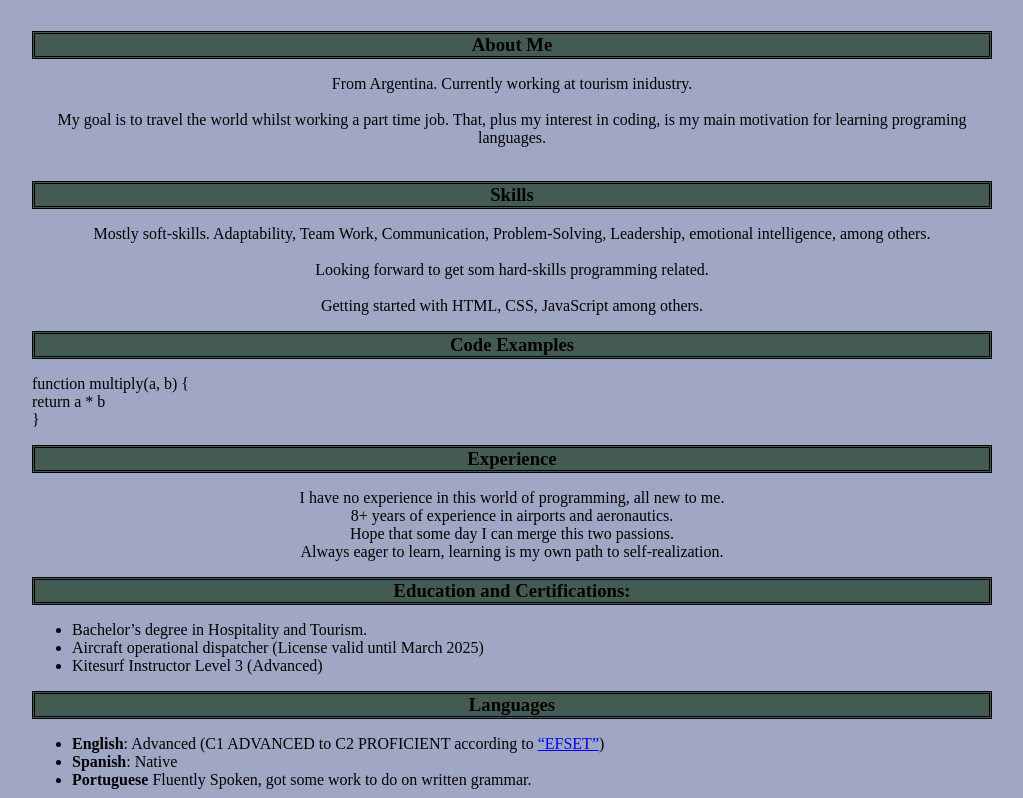
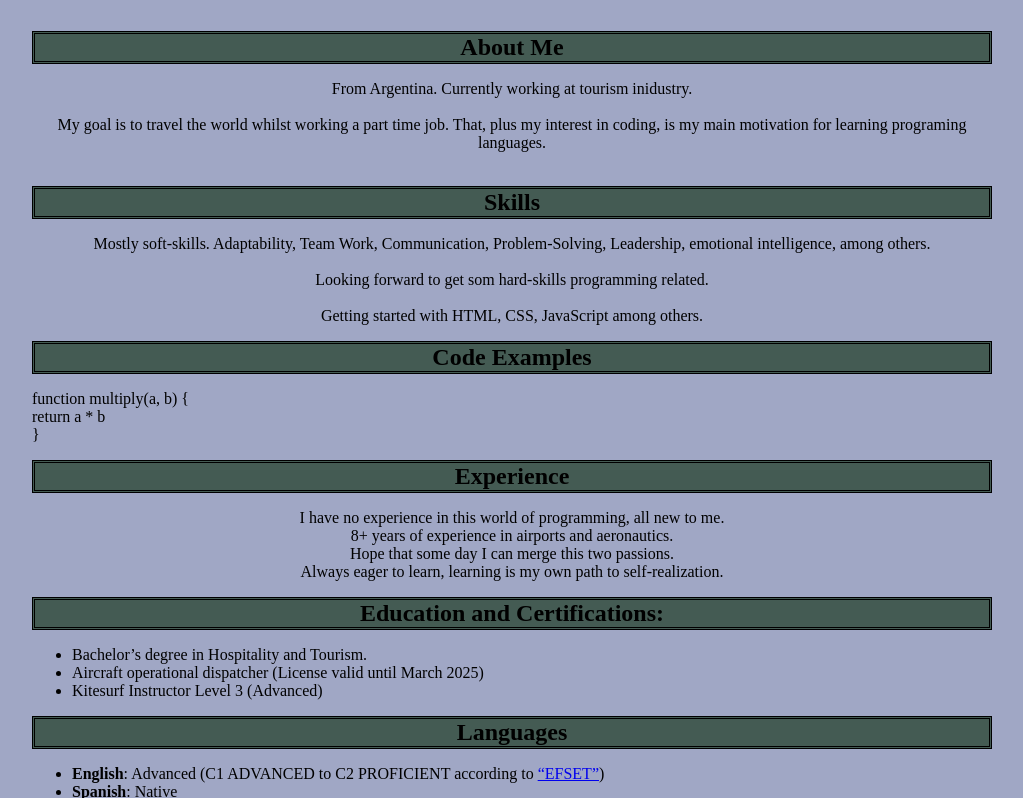
Before and after one commit to matiasgombon/rsschool-cv, a plain HTML site: page index.html in a window 1280 px wide. Shown: the part 367-1165 px from the top of the page, without its empty margins (128-1151 px from the left). Drawn offline with Linux system fonts and the light colour scheme.

Commit message:
fix: add several h2

```diff
--- a/index.html
+++ b/index.html
@@ -29,28 +29,28 @@
     <br>
 
     <div>
-        <h3 class="title">About Me</h3>
+        <h2 class="title">About Me</h2>
         <p class="content"> From Argentina. Currently working at tourism inidustry. <br><br> My goal is to travel the world whilst working a part time job. That, plus my interest in  coding, is my main motivation for learning programing languages.</p>
     </div><br>
 
     <div>
-        <h3  class="title">Skills</h3>
+        <h2  class="title">Skills</h2>
         <p class="content">Mostly soft-skills. Adaptability, Team Work, Communication, Problem-Solving, Leadership, emotional intelligence, among others.<br><br> Looking forward to get som hard-skills programming related.<br><br> Getting started with HTML, CSS, JavaScript among others.</p>
     </div>
 
     <div>
-        <h3  class="title">Code Examples</h3>
+        <h2  class="title">Code Examples</h2>
 
         <p>function multiply(a, b) {<br>
           return a * b<br>
         }</p>
     </div>
     <div>
-        <h3  class="title">Experience</h3>
+        <h2  class="title">Experience</h2>
 <p class="content">I have no experience in this world of programming, all new to me.<br> 8+ years of experience in airports and aeronautics.<br> Hope that some day I can merge this two passions.<br> Always eager to learn, learning is my own path to self-realization.</p>
     </div>
     <div>
-        <h3 class="title">Education and Certifications:</h3>
+        <h2 class="title">Education and Certifications:</h2>
             <ul>
                 <li>Bachelor’s degree in Hospitality and Tourism.</li>
                 <li>Aircraft operational dispatcher (License valid until March 2025)</li>
@@ -58,7 +58,7 @@
             </ul>
     </div>
     <div>
-        <h3  class="title">Languages</h3>
+        <h2  class="title">Languages</h2>
             <ul>
                 <li><strong>English</strong>: Advanced (C1 ADVANCED to C2 PROFICIENT according to  <a href="https://www.efset.org/">“EFSET”</a>)</li>
                 <li><strong>Spanish</strong>: Native</li>
```
